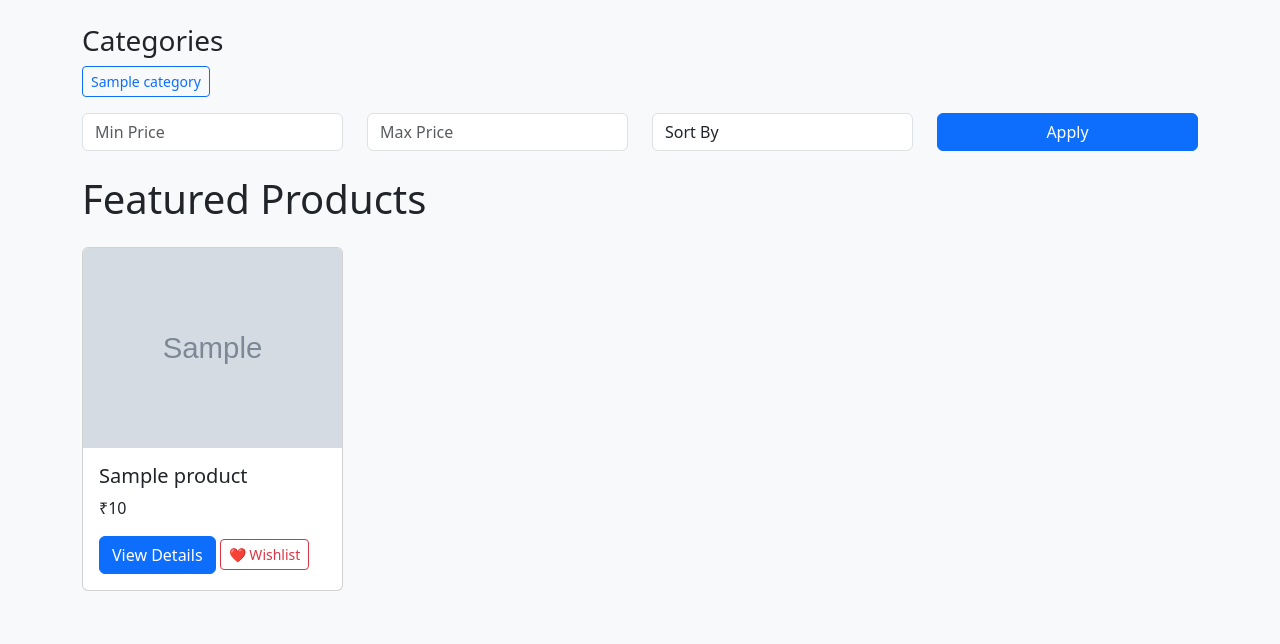
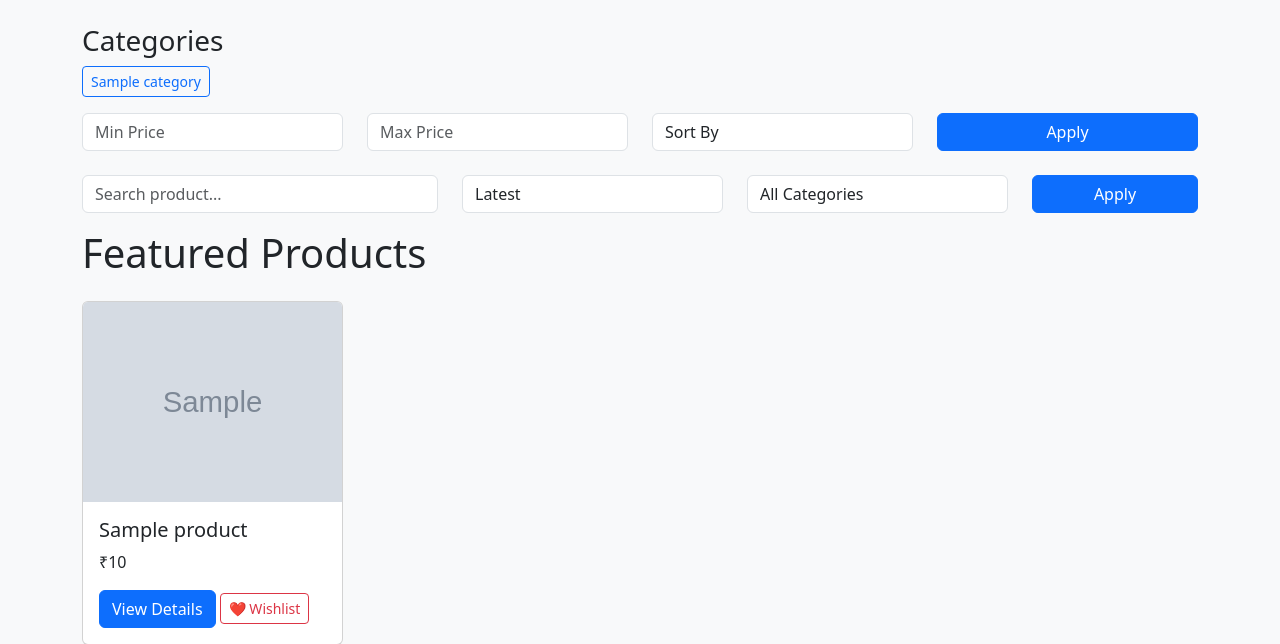
Before and after one commit to PraneetNS/e-commerce, a PHP site: page /ecommerce-mvc/ in a window 1280 px wide. Shown: the part 56-700 px from the top of the page. Run offline with PHP 8.4, Linux system fonts and the light colour scheme; tables that the repository leaves empty or names only in its code hold one stand-in row (values such as "Sample post"); grey boxes marked "Sample" are stand-in pictures; data that the repository does not hold is empty.

Commit message:
added filters by category

```diff
--- a/app/Views/home/index.php
+++ b/app/Views/home/index.php
@@ -31,6 +31,32 @@
     </div>
 
 </form>
+<form method="get" class="row mb-3">
+    <div class="col-md-4">
+        <input type="text" name="search" value="<?= $search ?>" class="form-control" placeholder="Search product...">
+    </div>
+
+    <div class="col-md-3">
+        <select name="sort" class="form-control">
+            <option value="latest" <?= $sort == 'latest' ? 'selected' : '' ?>>Latest</option>
+            <option value="price_low" <?= $sort == 'price_low' ? 'selected' : '' ?>>Price: Low to High</option>
+            <option value="price_high" <?= $sort == 'price_high' ? 'selected' : '' ?>>Price: High to Low</option>
+        </select>
+    </div>
+
+    <div class="col-md-3">
+        <select name="category" class="form-control">
+            <option value="">All Categories</option>
+            <?php foreach ($categories as $c): ?>
+                <option value="<?= $c['id'] ?>"><?= $c['name'] ?></option>
+            <?php endforeach; ?>
+        </select>
+    </div>
+
+    <div class="col-md-2">
+        <button class="btn btn-primary w-100">Apply</button>
+    </div>
+</form>
 
 
 <h1 class="mb-4">Featured Products</h1>
--- a/app/controllers/homeController.php
+++ b/app/controllers/homeController.php
@@ -28,6 +28,11 @@ $start = ($page - 1) * $limit;
 $products = $productModel->paginate($start, $limit);
 $total = $productModel->countProducts();
 $pages = ceil($total / $limit);
+$search = $_GET['search'] ?? '';
+$categoryId = $_GET['category'] ?? null;
+$sort = $_GET['sort'] ?? 'latest';
+
+$filteredProducts = $productModel->filterProducts($search, $categoryId, $sort);
 
 }
 
```
Also changed, not shown: app/Models/Order.php (+6 -2 lines), app/Models/product.php (+26 -24 lines).
